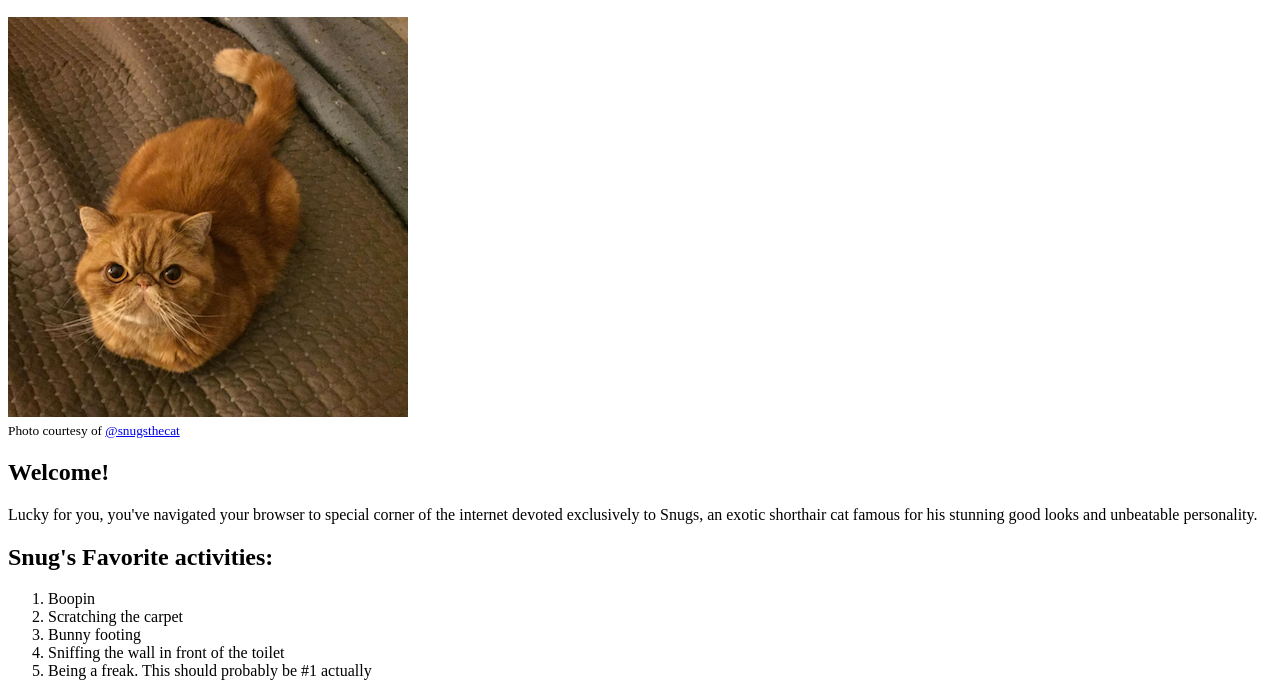
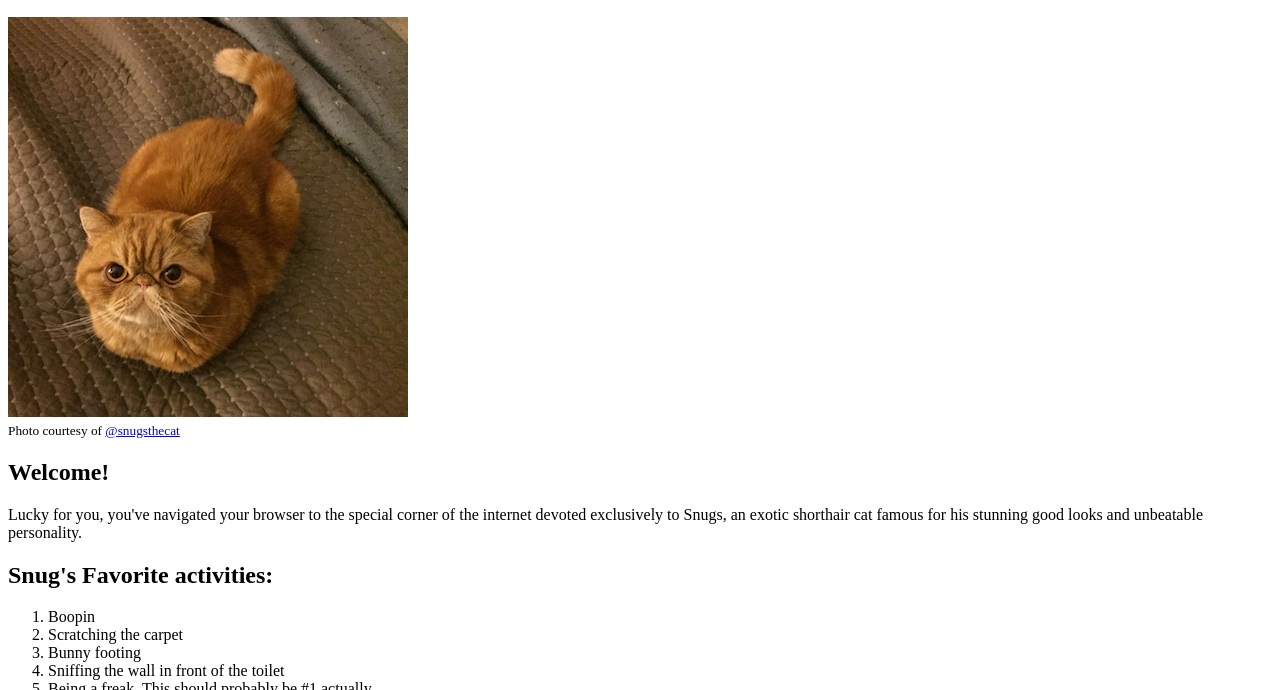
Before and after one commit to gorb88/gorb88.github.io, a plain HTML site: page index.html in a window 1280 px wide. Shown: the part 110-800 px from the top of the page. Drawn offline with Linux system fonts and the light colour scheme.

Commit message:
fixed typo

```diff
--- a/index.html
+++ b/index.html
@@ -13,7 +13,7 @@
 </div>
 
 <h2> Welcome!</h2>
-<p> Lucky for you, you've navigated your browser to special corner of the internet devoted exclusively to Snugs, an exotic shorthair cat famous for his stunning good looks and unbeatable personality.
+<p> Lucky for you, you've navigated your browser to the special corner of the internet devoted exclusively to Snugs, an exotic shorthair cat famous for his stunning good looks and unbeatable personality.
 </p>
 
 <h2>Snug's Favorite activities:</h2>
```
